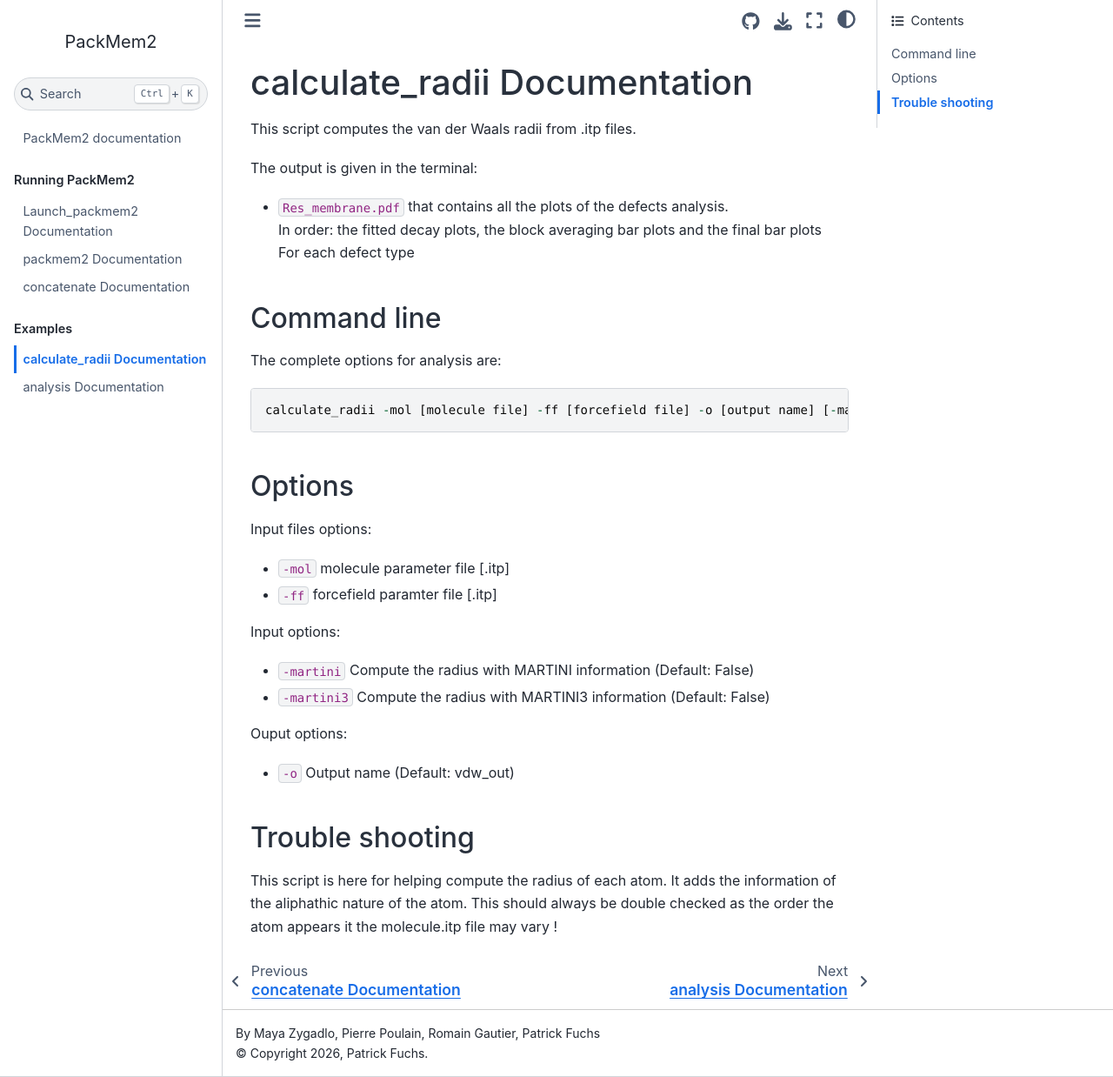
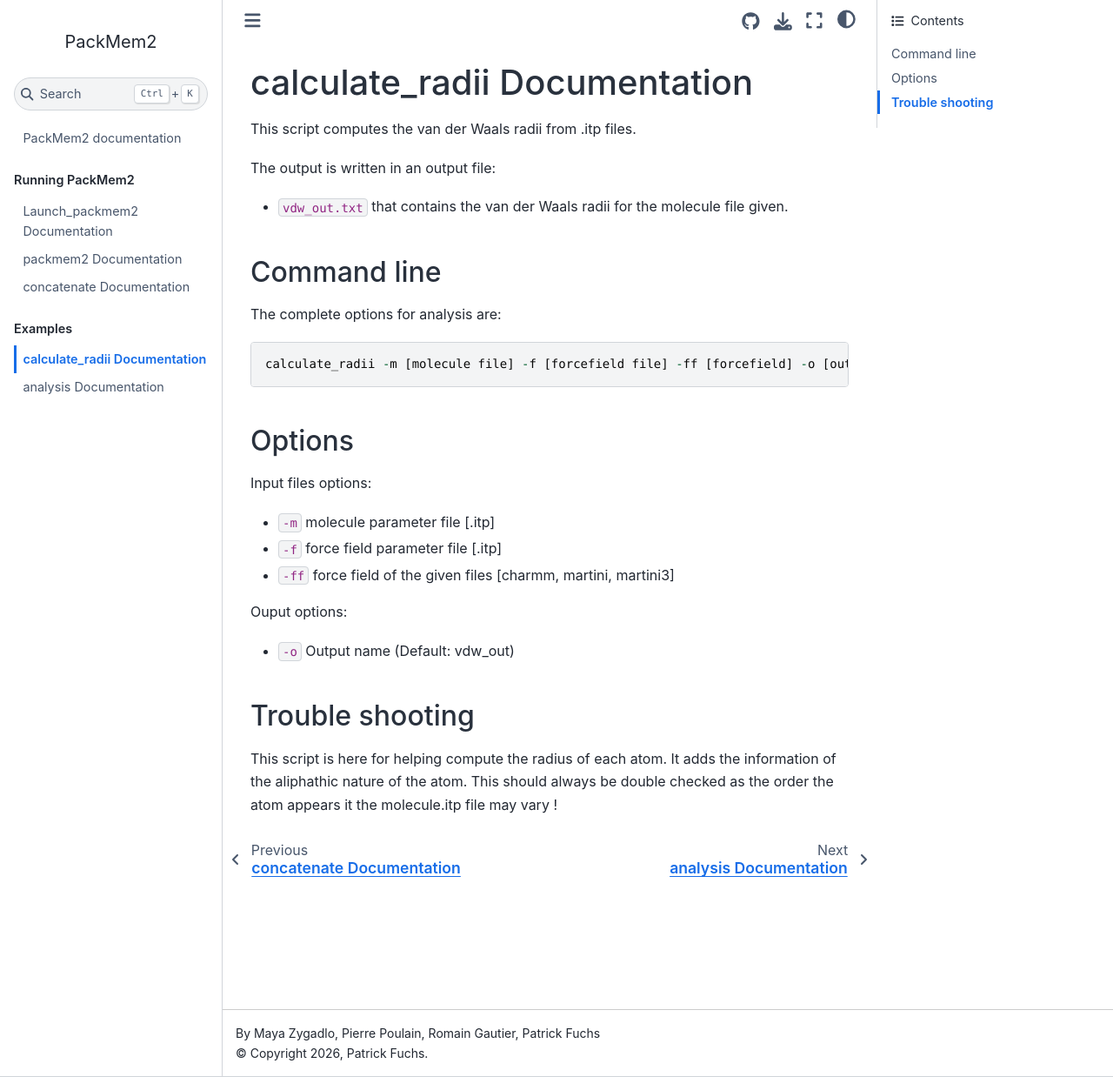
Before and after one commit to patrickfuchs/PackMem2, a Jupyter Book: the page built from docs/calculate_radii.md, in a window 1280 px wide and 1238 px high. Shown: the whole window at 87% size. Built offline with Jupyter Book 1.0.4 settings and Sphinx 7.4.7 and the Sphinx Book theme 1.1.4, drawn with Linux system fonts in a browser that asks for light colours.

Commit message:
Change documentation

````diff
--- a/docs/calculate_radii.md
+++ b/docs/calculate_radii.md
@@ -2,27 +2,22 @@
 
 This script computes the van der Waals radii from .itp files.
 
-The output is given in the terminal:
-* `Res_membrane.pdf` that contains all the plots of the defects analysis.\
-        In order: the fitted decay plots, the block averaging bar plots and the final bar plots\
-        For each defect type
+The output is written in an output file:
+* `vdw_out.txt` that contains the van der Waals radii for the molecule file given.
 
 ## Command line
 
 The complete options for analysis are:
 ```
-calculate_radii -mol [molecule file] -ff [forcefield file] -o [output name] [-martini] [-martini3] [-h]
+calculate_radii -m [molecule file] -f [forcefield file] -ff [forcefield] -o [output name] [-h]
 ```
 
 ## Options
 
 Input files options:
-- `-mol` molecule parameter file [.itp]
-- `-ff` forcefield paramter file [.itp]
-
-Input options:
-- `-martini` Compute the radius with MARTINI information (Default: False)
-- `-martini3` Compute the radius with MARTINI3 information (Default: False)
+- `-m` molecule parameter file [.itp]
+- `-f` force field parameter file [.itp]
+- `-ff` force field of the given files [charmm, martini, martini3]
 
 Ouput options:
 - `-o` Output name (Default: vdw_out)
````
